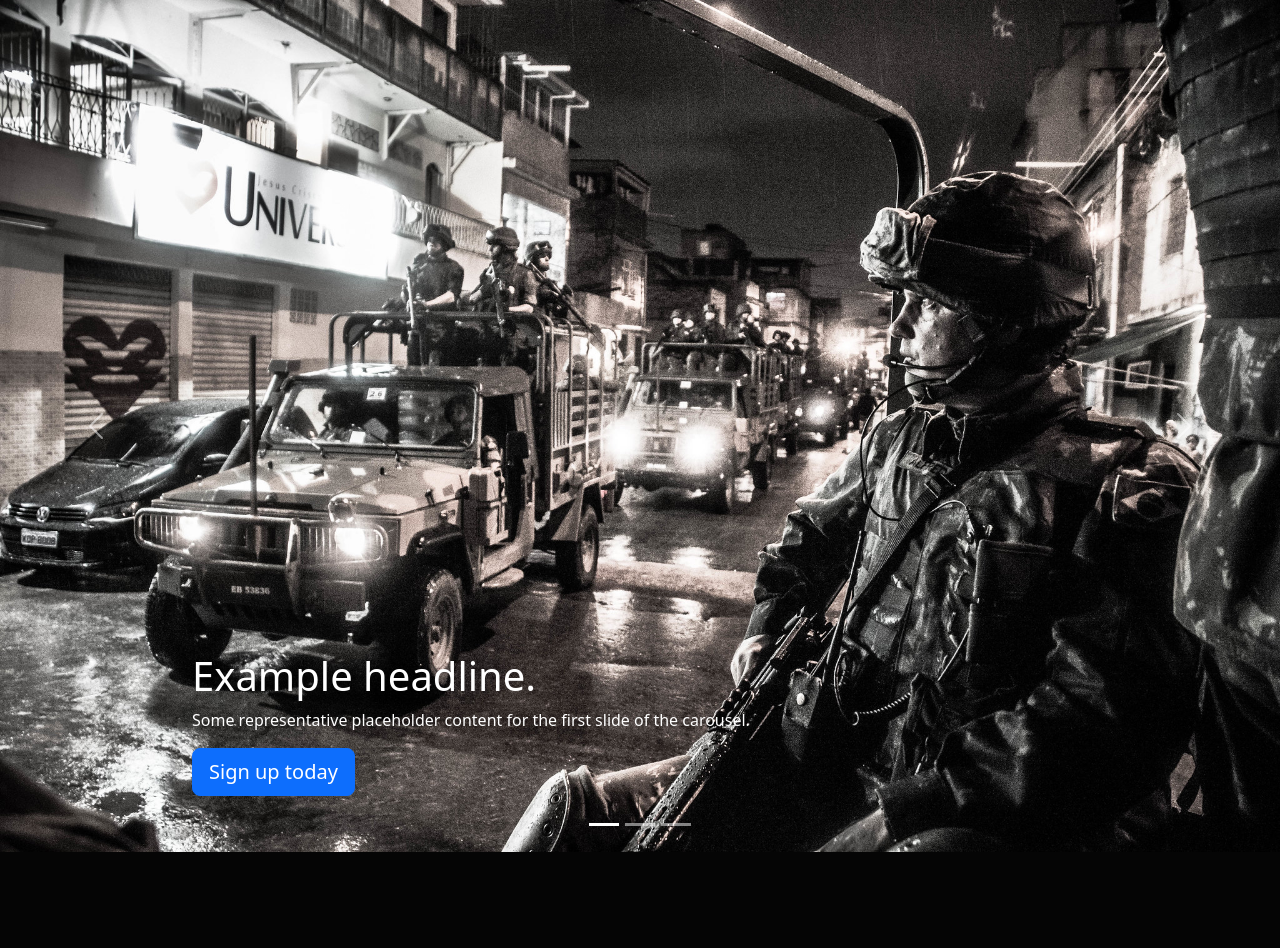
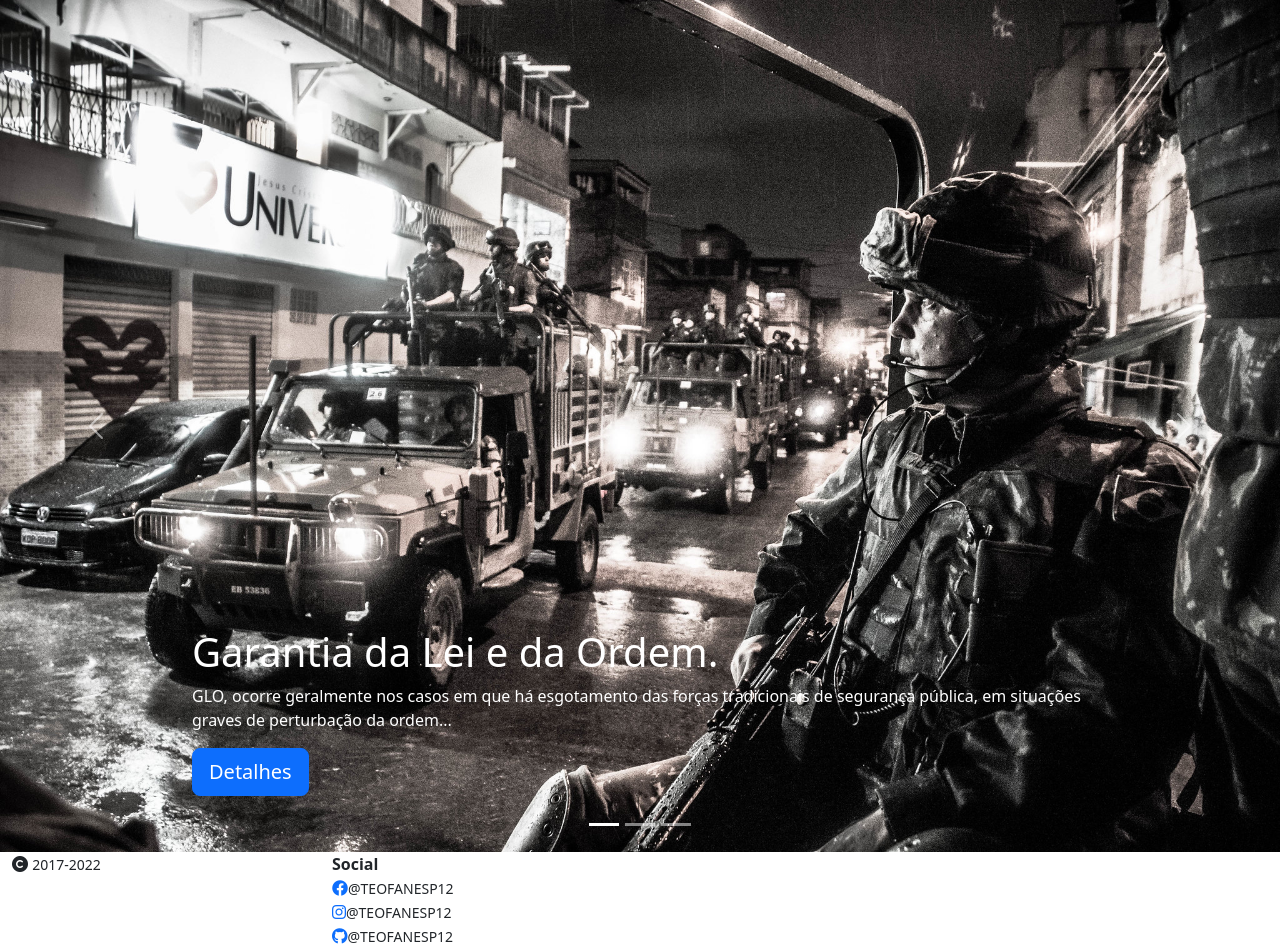
Before and after one commit to teofanesp12/eb_django, a Django app: page / in a window 1280 px wide. Shown: the part 57-1005 px from the top of the page. Before the commit the page ends 909 px from the top, so only its background shows below. Run offline with Django 4.2, Linux system fonts and the light colour scheme; some libraries are stand-ins or nearby versions.

Commit message:
Patch 04/10

```diff
--- a/base/templates/base_generic_main.html
+++ b/base/templates/base_generic_main.html
@@ -23,8 +23,8 @@
   </head>
 
 <body>
-<main>
 
+<header>
 <nav class="navbar navbar-expand-sm navbar-dark bg-dark" aria-label="Third navbar example">
   <div class="container-fluid">
     <a class="navbar-brand" href="#">Exercito Brasileiro</a>
@@ -72,9 +72,33 @@
   </div>
 </nav>
 
-{% block content %}{% endblock content %}
+</header>
+
+<main>
+  {% block content %}{% endblock content %}
   <!-- Content here -->
 </main>
+
+<footer class="container-fluid">
+  <div class="row">
+    <div class="col-md">
+      <i class="fa-sharp fa-solid fa-copyright"></i>
+      <small>2017-2022</small>
+    </div>
+    <div class="col-md">
+      <strong>Social</strong>
+      <div><a href="https://fb.com/teofanesp12"><i class="fa-brands fa-facebook"></i></a><small>@TEOFANESP12</small></div>
+      <div><a href="https://instagram.com/teofanesp12"><i class="fa-brands fa-instagram"></i></a><small>@TEOFANESP12</small></div>
+      <div><a href="https://github.com/teofanesp12"><i class="fa-brands fa-github"></i></i></a><small>@TEOFANESP12</small></div>
+    </div>
+    <div class="col-md">
+
+    </div>
+    <div class="col-md">
+
+    </div>
+  </div>
+</footer>
 
 {% block script %} {% endblock script %}
     <script src="{% static 'bootstrap/js/bootstrap.bundle.min.js' %}" ></script>
--- a/base/templates/index_home.html
+++ b/base/templates/index_home.html
@@ -16,9 +16,9 @@
 
       <div class="container">
         <div class="carousel-caption text-start">
-          <h1>Example headline.</h1>
-          <p>Some representative placeholder content for the first slide of the carousel.</p>
-          <p><a class="btn btn-lg btn-primary" href="#">Sign up today</a></p>
+          <h1>Garantia da Lei e da Ordem.</h1>
+          <p>GLO, ocorre geralmente nos casos em que há esgotamento das forças tradicionais de segurança pública, em situações graves de perturbação da ordem...</p>
+          <p><a class="btn btn-lg btn-primary" href="#">Detalhes</a></p>
         </div>
       </div>
     </div>
@@ -27,9 +27,9 @@
 
       <div class="container">
         <div class="carousel-caption">
-          <h1>Another example headline.</h1>
-          <p>Some representative placeholder content for the second slide of the carousel.</p>
-          <p><a class="btn btn-lg btn-primary" href="#">Learn more</a></p>
+          <h1>Operação Controle de Distúrbio.</h1>
+          <p>OCD, utilizado para dispersar uma turba, que está causando desordem e destrução do patrimonio publico e privado...</p>
+          <p><a class="btn btn-lg btn-primary" href="#">Detalhes</a></p>
         </div>
       </div>
     </div>
@@ -38,9 +38,9 @@
 
       <div class="container">
         <div class="carousel-caption text-end">
-          <h1>One more for good measure.</h1>
-          <p>Some representative placeholder content for the third slide of this carousel.</p>
-          <p><a class="btn btn-lg btn-primary" href="#">Browse gallery</a></p>
+          <h1>Estagio e Cursos</h1>
+          <p>Os Biomas do Brasil proporcionam...</p>
+          <p><a class="btn btn-lg btn-primary" href="#">Detalhes</a></p>
         </div>
       </div>
     </div>
--- a/exercito/settings.py
+++ b/exercito/settings.py
@@ -123,10 +123,10 @@ USE_TZ = True
 # https://docs.djangoproject.com/en/4.0/howto/static-files/
 
 STATIC_URL = 'static/'
-STATIC_ROOT = BASE_DIR / 'arquivos/static'
+STATIC_ROOT = BASE_DIR / '../arquivos/static'
 
 MEDIA_URL = 'media/'
-MEDIA_ROOT = BASE_DIR / 'arquivos/media'
+MEDIA_ROOT = BASE_DIR / '../arquivos/media'
 
 # Default primary key field type
 # https://docs.djangoproject.com/en/4.0/ref/settings/#default-auto-field
--- a/pp/templates/Materia.html
+++ b/pp/templates/Materia.html
@@ -5,7 +5,7 @@
 
   <h1 class="visually-hidden">{{ materia.nome }}</h1>
 
-  <div class="px-4 text-center">
+  <div class="text-center">
     {% if materia.capa %}
     <img src="{{ materia.capa.url }}" class="d-block mx-auto mb-4 img-fluid" alt="...">
     {% else %}
--- a/pp/templates/Objetivo.html
+++ b/pp/templates/Objetivo.html
@@ -5,7 +5,7 @@
 
   <h1 class="visually-hidden">{{ objetivo.nome }}</h1>
 
-  <div class="px-4 text-center">
+  <div class="text-center">
     {% if objetivo.capa %}
     <img src="{{ objetivo.capa.url }}" class="d-block mx-auto mb-4 img-fluid" alt="...">
     {% else %}
--- a/pp/templates/TipoTurma.html
+++ b/pp/templates/TipoTurma.html
@@ -5,7 +5,7 @@
 
   <h1 class="visually-hidden">{{ turma.nome }}</h1>
 
-  <div class="px-4 text-center">
+  <div class="text-center">
     {% if turma.capa %}
     <img src="{{ turma.capa.url }}" class="d-block mx-auto mb-4 img-fluid" alt="...">
     {% else %}
```
Also changed, not shown: militares/forms.py (added, +16 -0 lines).
